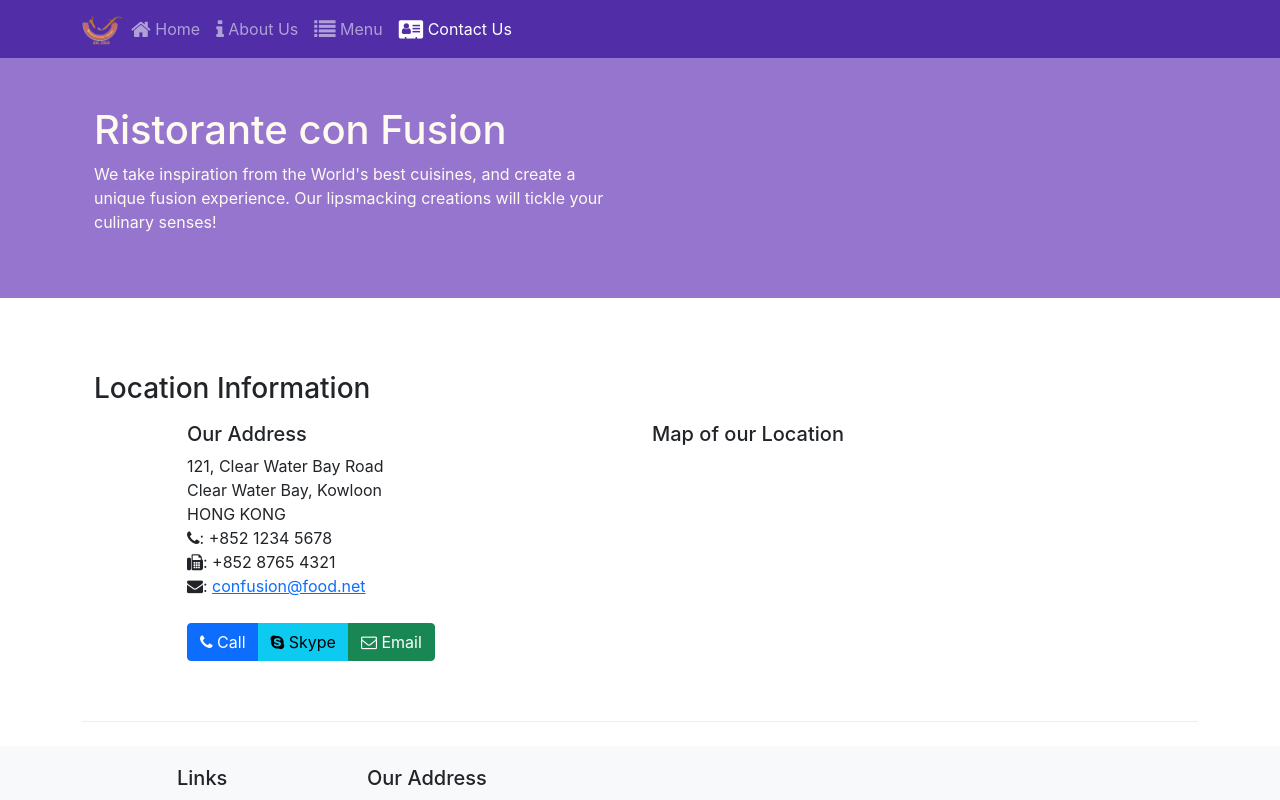
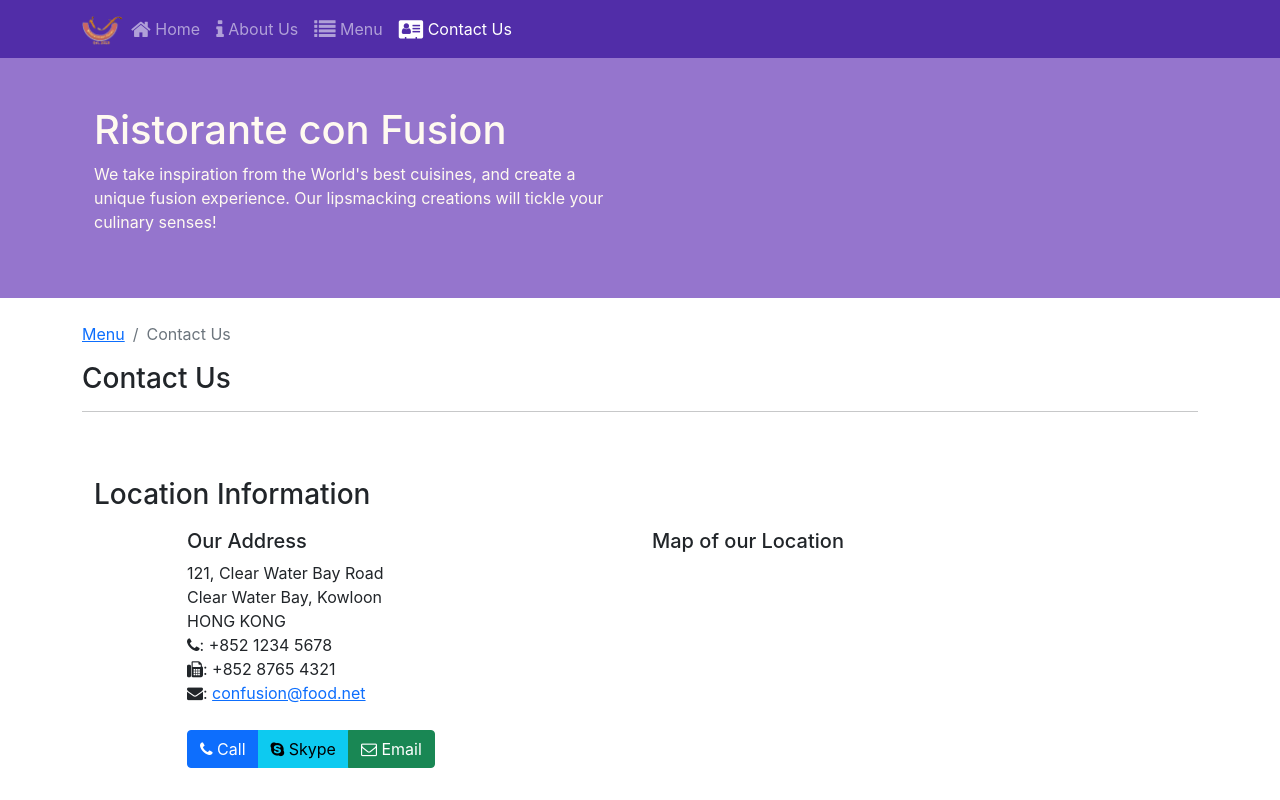
Before and after one commit to Teelirium/confusion-react, a React (Create React App) app: page /contactus in a window 1280 px wide. Shown: the top 800 px of the page. Built offline with nearby package versions, Linux system fonts and the light colour scheme.

Commit message:
more routing

```diff
--- a/src/components/ContactComponent.js
+++ b/src/components/ContactComponent.js
@@ -1,8 +1,24 @@
 import React from 'react';
+import { Breadcrumb, BreadcrumbItem } from "reactstrap";
+import { Link } from 'react-router-dom';
 
 function Contact(props) {
     return(
         <div className="container">
+            <div className="row">
+                <Breadcrumb>
+                    <BreadcrumbItem>
+                        <Link to='/menu'>Menu</Link>
+                    </BreadcrumbItem>
+                    <BreadcrumbItem active>
+                        Contact Us
+                    </BreadcrumbItem>
+                </Breadcrumb>
+                <div className="col-12">
+                    <h3>Contact Us</h3>
+                    <hr/>
+                </div>
+            </div>
             <div className="row row-content">
                 <div className="col-12">
                 <h3>Location Information</h3>
--- a/src/components/DishDetailComponent.js
+++ b/src/components/DishDetailComponent.js
@@ -1,6 +1,8 @@
-import { Card, CardBody, CardImg, CardText, CardTitle } from "reactstrap";
+import { Card, CardBody, CardImg, CardText, CardTitle,
+    Breadcrumb, BreadcrumbItem } from "reactstrap";
+import { Link } from 'react-router-dom';
 
-function CommentSection({comments}) {
+function CommentSection({ comments }) {
     if (!comments) return (<div></div>);
     const commentSection = comments.map(comment => {
         const date = new Date(Date.parse(comment.date));
@@ -26,11 +28,8 @@ function CommentSection({comments}) {
     );
 }
 
-function DishDetail({ dish }) {
-    if (!dish) return(<div></div>);
+function DishSection({dish}) {
     return (
-        <div className="container">
-            <div className="row">
         <div className="col-12 col-md-5 m-1">
             <Card>
                 <CardImg width="100%" src={dish.image} alt={dish.name} />
@@ -40,7 +39,26 @@ function DishDetail({ dish }) {
                 </CardBody>
             </Card>
         </div>
-                <CommentSection comments={dish.comments} />
+    );
+}
+
+function DishDetail({ dish, comments }) {
+    if (!dish) return (<div></div>);
+    return (
+        <div className="container">
+            <div className="row">
+                <div className="row">
+                    <Breadcrumb>
+                        <BreadcrumbItem>
+                            <Link to='/menu'>Menu</Link>
+                        </BreadcrumbItem>
+                        <BreadcrumbItem active>
+                            {dish.name}
+                        </BreadcrumbItem>
+                    </Breadcrumb>
+                </div>
+                <DishSection dish={dish}/>
+                <CommentSection comments={comments}/>
             </div>
         </div>
     );
--- a/src/components/MainComponent.js
+++ b/src/components/MainComponent.js
@@ -1,13 +1,15 @@
 import React, { Component } from 'react';
-import { Route, Routes, Navigate } from 'react-router-dom';
+import { Route, Routes, Navigate, useParams } from 'react-router-dom';
 import { DISHES } from '../shared/dishes';
 import { PROMOTIONS } from '../shared/promotions';
 import { LEADERS } from '../shared/leaders';
+import { COMMENTS } from '../shared/comments';
 import Header from './HeaderComponent';
 import Footer from './FooterComponent';
 import Home from './HomeComponent';
 import Contact from './ContactComponent';
 import Menu from './MenuComponent';
+import DishDetail from './DishDetailComponent';
 
 class Main extends Component {
     constructor(props) {
@@ -15,6 +17,7 @@ class Main extends Component {
 
         this.state = {
           dishes: DISHES,
+          comments: COMMENTS,
           promotions: PROMOTIONS,
           leaders: LEADERS,
         };
@@ -29,16 +32,31 @@ class Main extends Component {
                     leader={this.state.leaders.filter(leader => leader.featured)[0]}
                 />
             );
-        }
+        };
+
+        const DishWithId = () => {
+            const {dishId} = useParams();
+            return (
+                <DishDetail
+                    dish={this.state.dishes.filter(dish =>
+                        dish.id === parseInt(dishId, 10))[0]
+                    }
+                    comments={this.state.comments.filter(comm =>
+                        comm.dishId === parseInt(dishId, 10))
+                    }
+                />
+            );
+        };
 
         return (
             <div>
                 <Header/>
                 <Routes>
-                    <Route path='home' element={<HomePage/>}/>
-                    <Route exact path='menu' element={<Menu dishes={this.state.dishes}/>}/>
-                    <Route exact path='contactus' element={<Contact/>}/>
-                    <Route path="*" element={<Navigate to="home"/>}/>
+                    <Route path='/home' element={<HomePage/>}/>
+                    <Route exact path='/menu' element={<Menu dishes={this.state.dishes}/>}/>
+                    <Route path="/menu/:dishId" element={<DishWithId/>}/>
+                    <Route exact path='/contactus' element={<Contact/>}/>
+                    <Route path="/*" element={<Navigate to="/home"/>}/>
                 </Routes>
                 <Footer/>
             </div>
--- a/src/components/MenuComponent.js
+++ b/src/components/MenuComponent.js
@@ -1,13 +1,16 @@
 import React from "react";
-import { Card, CardImg, CardImgOverlay, CardTitle } from 'reactstrap';
+import { Breadcrumb, BreadcrumbItem, Card, CardImg, CardImgOverlay, CardTitle } from 'reactstrap';
+import { Link } from 'react-router-dom';
 
-function MenuItem({ dish, onClick }) {
+function MenuItem({ dish }) {
     return (
-        <Card onClick={() => onClick(dish.id)}>
+        <Card>
+            <Link to={`/menu/${dish.id}`}>
             <CardImg width="100%" src={dish.image} alt={dish.name} />
             <CardImgOverlay>
                 <CardTitle><b>{dish.name}</b></CardTitle>
             </CardImgOverlay>
+            </Link>
         </Card>
     );
 }
@@ -18,12 +21,26 @@ function Menu(props) {
     const menu = props.dishes.map(dish => {
         return (
             <div key={dish.id} className="col-12 col-md-5 m-2">
-                <MenuItem dish={dish} onClick={props.onClick} />
+                <MenuItem dish={dish}/>
             </div>
         );
     });
     return (
         <div className="container">
+            <div className="row">
+                <Breadcrumb>
+                    <BreadcrumbItem>
+                        <Link to='/home'>Home</Link>
+                    </BreadcrumbItem>
+                    <BreadcrumbItem active>
+                        Menu
+                    </BreadcrumbItem>
+                </Breadcrumb>
+                <div className="col-12">
+                    <h3>Menu</h3>
+                    <hr/>
+                </div>
+            </div>
             <div className="row">
                 {menu}
             </div>
```
Lines whose indentation alone changed are shown as unchanged.
